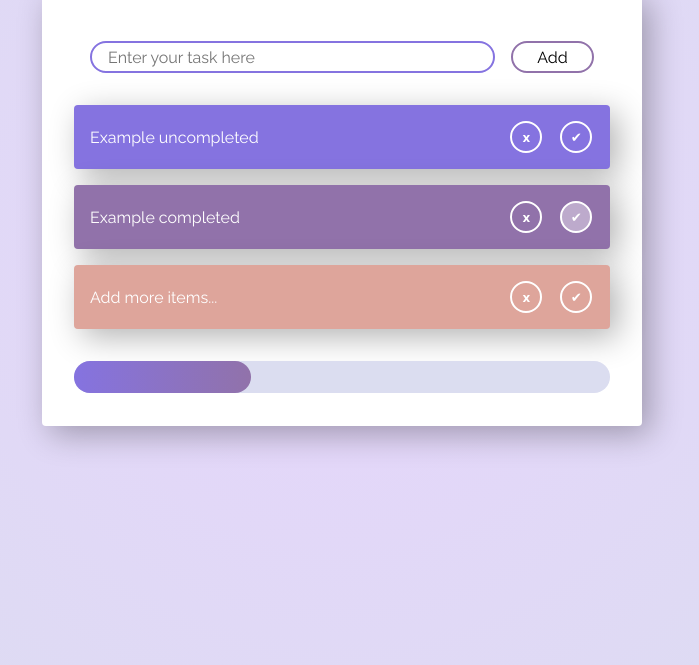
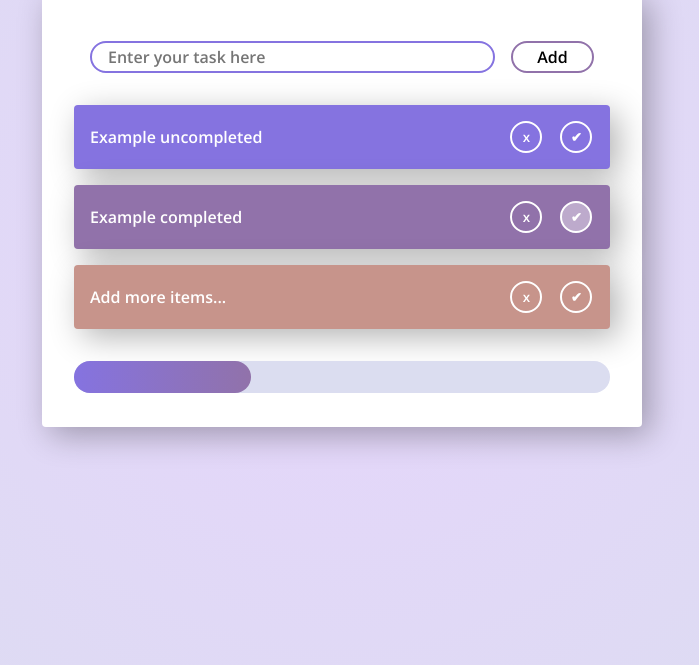
Before and after one commit to EmilyScripts/MDEM-TODO, a website: page index.html in a window 1280 px wide. Shown: the part 151-816 px from the top of the page, without its empty margins (298-997 px from the left). Drawn offline with nearby package versions, Linux system fonts and the light colour scheme.

Commit message:
new font and overflow hidden for todo desc

```diff
--- a/index.html
+++ b/index.html
@@ -3,7 +3,8 @@
   <head>
     <meta charset="utf-8">
     <title>Tutu dodo</title>
-    <link href="https://fonts.googleapis.com/css?family=Raleway:400,500,600,700,800,900" rel="stylesheet">
+    <!-- <link href="https://fonts.googleapis.com/css?family=Raleway:400,500,600,700,800,900" rel="stylesheet"> -->
+    <link href="https://fonts.googleapis.com/css?family=Open+Sans:600" rel="stylesheet">
     <link rel="stylesheet" href="./style.css">
     <meta name="viewport" content="width=device-width, initial-scale=1.0">
   </head>
--- a/style.css
+++ b/style.css
@@ -1,6 +1,7 @@
 * {
   box-sizing: border-box;
-  font-family: 'Raleway', sans-serif;
+  font-family: 'Open Sans', sans-serif;
+  font-weight: 600;
 }
 
 #wrapper {
@@ -159,7 +160,8 @@ input[type="submit"]{
 }
 
 #todo-container > ul > li:nth-child(4n-1) {
-  background: #dea59b;
+  /* background: #dea59b; */
+  background: #c7948b
 }
 
 #todo-container > ul > li:nth-child(4n) {
@@ -173,6 +175,7 @@ input[type="submit"]{
   /* border: 3px solid yellow; */
   position: relative;
   top: 0;
+  overflow: hidden;
 }
 
 .todo-buttons {
```
